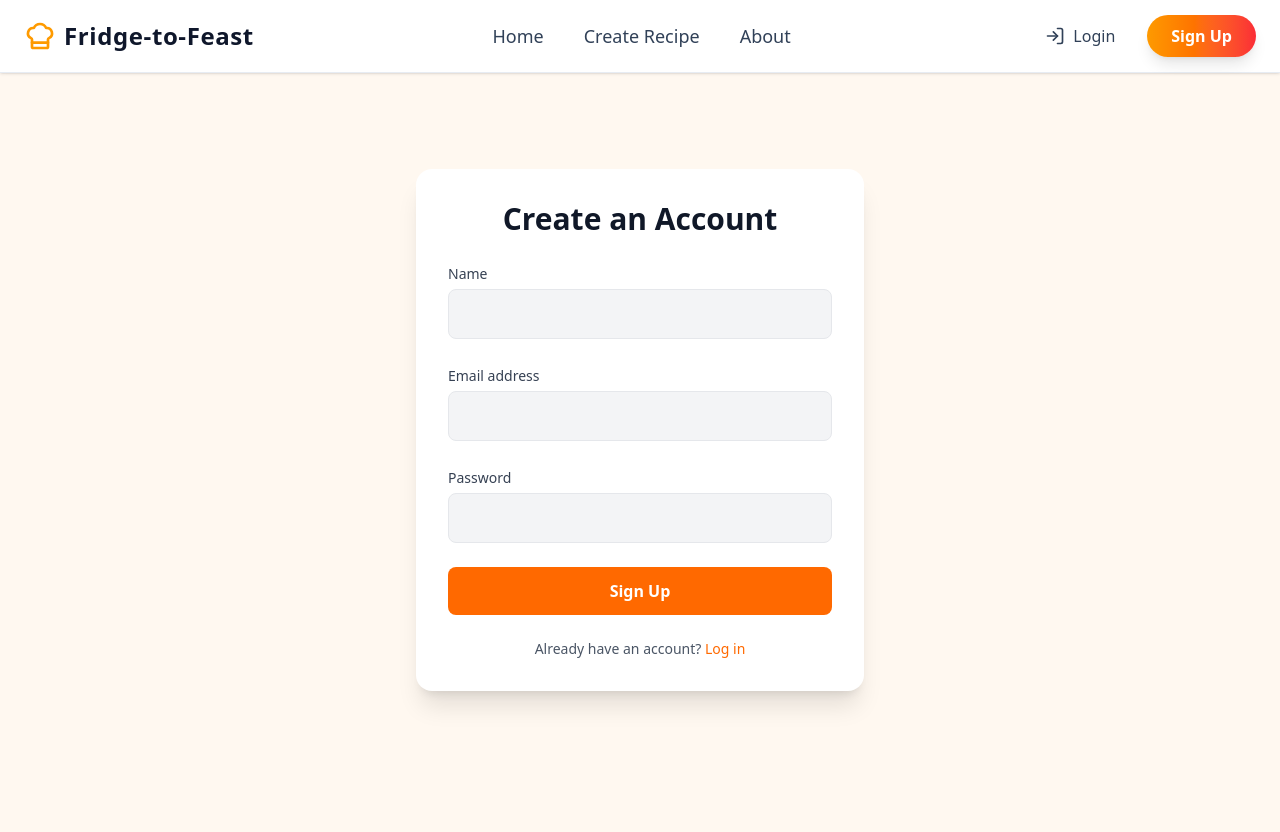
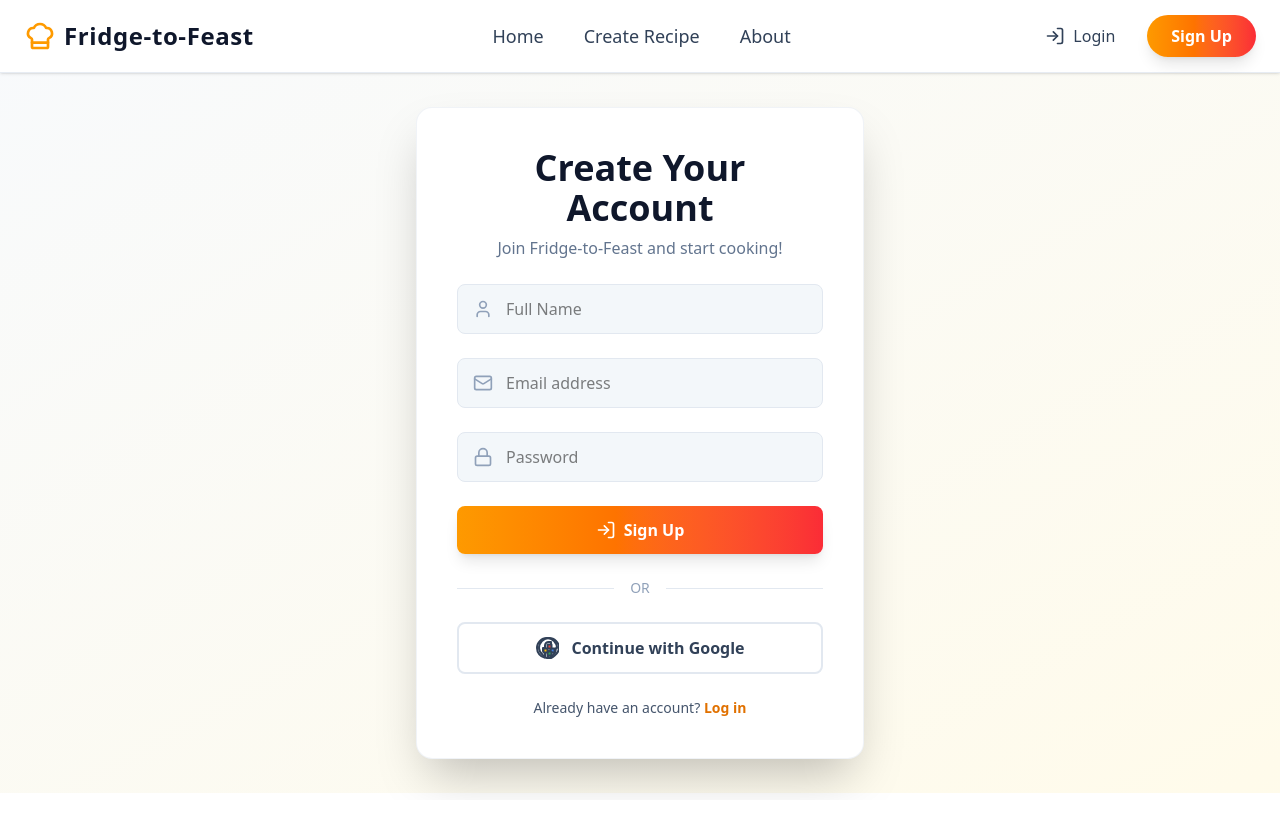
Before and after one commit to jigyash-argh/FastApi-project, a React (Vite) app in the folder fridge-to-feast/: page /signup in a window 1280 px wide. Shown: the top 832 px of the page. After the commit the page ends 800 px from the top, so only its background shows below. Built offline with nearby package versions, Linux system fonts and the light colour scheme.

Commit message:
the ui of login and signup

```diff
--- a/fridge-to-feast/src/layouts/AuthLayout.jsx
+++ b/fridge-to-feast/src/layouts/AuthLayout.jsx
@@ -1,18 +1,13 @@
 import React from 'react';
-import { Link, Navigate, Outlet } from 'react-router-dom';
-import { LogOut, PlusSquare, MessageSquare } from 'lucide-react';
+import { Link, NavLink, Navigate, Outlet } from 'react-router-dom';
+import { motion } from 'framer-motion';
+import { LogOut, PlusSquare, MessageSquare, ChefHat, FlashlightOff } from 'lucide-react';
 
-// --- SVG Icon ---
-const GiKnifeFork = (props) => (
-  <svg xmlns="http://www.w3.org/2000/svg" width="1em" height="1em" viewBox="0 0 24 24" {...props}>
-    <path fill="currentColor" d="M16 1c-2.76 0-5 2.24-5 5v17h2V6c0-1.65 1.35-3 3-3s3 1.35 3 3v16h2V6c0-2.76-2.24-5-5-5m-5 2v3h2V3zm0 5v3h2V8zm0 5v3h2v-3zm0 5v3h2v-3zM4 3v18h2V3z"></path>
-  </svg>
-);
-
-
-// --- Mock Authentication ---
+// --- Mock Authentication Hook ---
+// In a real app, this would involve context or a state management library.
 const useAuth = () => {
-  const user = { loggedIn: true, name: 'Jigyash Shukla', avatar: 'https://placehold.co/100x100/F97316/FFF8F0?text=JS' };
+  // You can toggle this to test the redirect functionality
+  const user = { loggedIn: false, name: 'Jigyash Shukla', avatar: 'https://placehold.co/100x100/F97316/FFF8F0?text=JS' };
   return user;
 };
 
@@ -23,56 +18,114 @@ const AuthLayout = () => {
     return <Navigate to="/login" />;
   }
 
+  // --- Mock Chat History Data ---
   const chatHistory = [
-    'Chicken & Rice Skillet',
-    'Spicy Egg Scramble',
-    'Quick Tomato Pasta',
+    'Spicy Chicken & Rice Skillet',
+    'Quick Tomato & Basil Pasta',
+    'Cheesy Egg Scramble Delight',
+    'Garlic Butter Shrimp',
+    'Hearty Vegetable Soup',
   ];
 
+  // --- Animation Variants for Framer Motion ---
+  const sidebarVariants = {
+    hidden: { x: -300, opacity: 0 },
+    visible: {
+      x: 0,
+      opacity: 1,
+      transition: {
+        type: "spring",
+        stiffness: 100,
+        damping: 20,
+        duration: 0.5,
+        staggerChildren: 0.1,
+        delayChildren: 0.2,
+      },
+    },
+  };
+
+  const itemVariants = {
+    hidden: { x: -20, opacity: 0 },
+    visible: { x: 0, opacity: 1, transition: { duration: 0.3 } },
+  };
+
   return (
-    <div className="flex h-screen bg-[#FFF8F0]">
-      {/* --- Sidebar --- */}
-      <aside className="w-64 flex-shrink-0 bg-white border-r border-gray-200 flex flex-col">
-        <div className="h-16 flex items-center justify-center border-b border-gray-200">
-          <Link to="/" className="flex items-center gap-2">
-            <GiKnifeFork className="text-2xl text-orange-500" />
-            <h1 className="text-xl font-bold font-display text-gray-900">
+    <div className="absolute top-20 left-0 bottom-0 right-0 flex bg-slate-50">
+      {/* --- Animated Sidebar --- */}
+      <motion.aside
+        variants={sidebarVariants}
+        initial="hidden"
+        animate="visible"
+        className="w-72 flex-shrink-0 bg-white border-r border-slate-200/80 flex flex-col shadow-lg"
+      >
+        {/* Logo */}
+        <motion.div variants={itemVariants} className="h-20 flex items-center justify-center border-b border-slate-200/80">
+          <Link to="/" className="flex items-center gap-2 group">
+            <ChefHat className="h-8 w-8 text-amber-500 transition-transform duration-500 ease-out group-hover:rotate-[360deg]" />
+            <h1 className="text-2xl font-bold font-display tracking-wide text-slate-900 group-hover:text-amber-600 transition-colors">
               Fridge-to-Feast
             </h1>
           </Link>
-        </div>
+        </motion.div>
 
-        <div className="flex-grow p-4 overflow-y-auto">
-          <button className="w-full flex items-center justify-center gap-2 bg-orange-500 text-white font-semibold py-2 px-4 rounded-lg hover:bg-orange-600 transition-all mb-6">
-            <PlusSquare size={20} />
-            New Recipe
-          </button>
+        {/* Main Sidebar Content */}
+        <div className="flex-grow p-4 overflow-y-auto custom-scrollbar min-h-0">
+          <motion.div variants={itemVariants}>
+            <Link
+              to="/create"
+              className="w-full flex items-center justify-center gap-2 bg-gradient-to-r from-amber-500 to-red-500 text-white font-bold py-3 px-4 rounded-lg hover:shadow-xl hover:shadow-red-500/30 transform hover:scale-105 transition-all mb-8 shadow-lg"
+            >
+              <PlusSquare size={20} />
+              New Recipe
+            </Link>
+          </motion.div>
 
-          <h3 className="text-sm font-semibold text-gray-500 uppercase tracking-wider mb-2">History</h3>
+          <motion.h3 variants={itemVariants} className="text-sm font-semibold text-slate-500 uppercase tracking-wider mb-3 px-2">
+            History
+          </motion.h3>
           <nav className="flex flex-col gap-1">
             {chatHistory.map((item, index) => (
-              <a key={index} href="#" className="flex items-center gap-2 p-2 rounded-md text-gray-600 hover:bg-orange-50 hover:text-orange-600 transition-colors">
-                <MessageSquare size={16} />
-                <span className="truncate">{item}</span>
-              </a>
+              <motion.div key={index} variants={itemVariants}>
+                <NavLink
+                  to={`/chat/${index}`} // Example dynamic route
+                  className={({ isActive }) =>
+                    `flex items-center gap-3 p-2.5 rounded-md text-slate-600 transition-all duration-200 ${
+                      isActive
+                        ? 'bg-amber-100/80 text-amber-700 font-semibold'
+                        : 'hover:bg-amber-100/50 hover:text-amber-600'
+                    }`
+                  }
+                >
+                  <MessageSquare size={16} className="flex-shrink-0" />
+                  <span className="truncate text-sm font-medium">{item}</span>
+                </NavLink>
+              </motion.div>
             ))}
           </nav>
         </div>
 
-        <div className="p-4 border-t border-gray-200">
+        {/* User Profile Section */}
+        <motion.div variants={itemVariants} className="p-4 border-t border-slate-200/80">
           <div className="flex items-center gap-3">
-            <img src={avatar} alt="User Avatar" className="w-10 h-10 rounded-full" />
+            <img src={avatar} alt="User Avatar" className="w-10 h-10 rounded-full border-2 border-amber-200" />
             <div className="flex-grow">
-              <p className="font-semibold text-gray-800">{name}</p>
+              <p className="font-semibold text-slate-800 text-sm">{name}</p>
+              <p className="text-xs text-slate-500">Welcome Back!</p>
             </div>
-            <button className="text-gray-500 hover:text-orange-500 transition-colors">
+            <motion.button
+              whileHover={{ scale: 1.1 }}
+              whileTap={{ scale: 0.9 }}
+              className="text-slate-500 hover:text-red-500 transition-colors p-2 rounded-full hover:bg-red-100/50"
+              aria-label="Log Out"
+            >
               <LogOut size={20} />
-            </button>
+            </motion.button>
           </div>
-        </div>
-      </aside>
+        </motion.div>
+      </motion.aside>
 
-      <main className="flex-1 overflow-y-auto">
+      {/* --- Main Content Area --- */}
+      <main className="flex-1">
         <Outlet />
       </main>
     </div>
--- a/fridge-to-feast/src/pages/LoginPage.jsx
+++ b/fridge-to-feast/src/pages/LoginPage.jsx
@@ -1,40 +1,116 @@
 import React from 'react';
 import { Link } from 'react-router-dom';
 import { motion } from 'framer-motion';
-import Navbar from '../components/Navbar';
+import { Mail, Lock, LogIn } from 'lucide-react';
+
+// A simple inline SVG for the Google icon
+const GoogleIcon = () => (
+  <svg xmlns="http://www.w3.org/2000/svg" width="24" height="24" viewBox="0 0 24 24" fill="none" stroke="currentColor" strokeWidth="2" strokeLinecap="round" strokeLinejoin="round">
+    <path d="M22 12c0-5.52-4.48-10-10-10S2 6.48 2 12c0 4.84 3.44 8.87 8 9.8V15H8v-3h2V9.5C10 7.57 11.57 6 13.5 6H16v3h-1.5c-.83 0-1.5.67-1.5 1.5V12h3l-.5 3h-2.5v6.8c4.56-.93 8-4.96 8-9.8z"/>
+    <path d="M12 22s-8-4-8-10c0-5.52 4.48-10 10-10s10 4.48 10 10c0 6-8 10-8 10z"/>
+    <g transform="translate(4,4)">
+      <path d="M11.5,8.5H15.5V12.5H11.5z" fill="#4285F4"/>
+      <path d="M8.5,11.5H12.5V15.5H8.5z" fill="#34A853"/>
+      <path d="M4.5,8.5H8.5V12.5H4.5z" fill="#FBBC05"/>
+      <path d="M8.5,4.5H12.5V8.5H8.5z" fill="#EA4335"/>
+    </g>
+  </svg>
+);
+
 
 const LoginPage = () => {
+
+  const pageVariants = {
+    hidden: { opacity: 0, y: 50 },
+    visible: {
+      opacity: 1,
+      y: 0,
+      transition: {
+        type: "spring",
+        stiffness: 100,
+        damping: 20,
+        duration: 0.8,
+        staggerChildren: 0.2,
+      },
+    },
+  };
+
+  const itemVariants = {
+    hidden: { opacity: 0, y: 20 },
+    visible: { opacity: 1, y: 0, transition: { duration: 0.5, ease: "easeOut" } },
+  };
+
   return (
-    <div className="bg-[#FFF8F0] min-h-screen">
-      <div className="flex items-center justify-center py-24 px-6">
-        <motion.div
-          initial={{ opacity: 0, y: 50 }}
-          animate={{ opacity: 1, y: 0 }}
-          transition={{ duration: 0.5 }}
-          className="w-full max-w-md p-8 space-y-6 bg-white rounded-2xl shadow-xl"
-        >
-          <h2 className="text-3xl font-bold text-center text-gray-900">Welcome Back</h2>
-          <form className="space-y-6">
-            <div>
-              <label htmlFor="email" className="text-sm font-medium text-gray-700">Email address</label>
-              <input type="email" id="email" className="mt-1 block w-full px-4 py-3 bg-gray-100 border border-gray-200 rounded-lg focus:ring-orange-500 focus:border-orange-500" />
-            </div>
-            <div>
-              <label htmlFor="password"className="text-sm font-medium text-gray-700">Password</label>
-              <input type="password" id="password" className="mt-1 block w-full px-4 py-3 bg-gray-100 border border-gray-200 rounded-lg focus:ring-orange-500 focus:border-orange-500" />
-            </div>
-            <button type="submit" className="w-full py-3 px-4 font-bold text-white bg-orange-500 rounded-lg hover:bg-orange-600 transition-all">
+    // Main container to fill the screen below the navbar
+    <div className="h-[calc(100vh-80px)] w-full flex items-center justify-center bg-gradient-to-br from-slate-50 to-amber-50 p-4">
+      <motion.div
+        variants={pageVariants}
+        initial="hidden"
+        animate="visible"
+        className="w-full max-w-md p-8 sm:p-10 space-y-6 bg-white rounded-2xl shadow-2xl border border-slate-200/50"
+      >
+        <motion.div variants={itemVariants} className="text-center">
+          <h2 className="text-3xl sm:text-4xl font-extrabold text-slate-900">Welcome Back!</h2>
+          <p className="mt-2 text-slate-500">Log in to continue your culinary journey.</p>
+        </motion.div>
+
+        <form className="space-y-6">
+          <motion.div variants={itemVariants} className="relative">
+            <label htmlFor="email" className="sr-only">Email address</label>
+            <Mail className="absolute left-4 top-1/2 -translate-y-1/2 h-5 w-5 text-slate-400" />
+            <input
+              type="email"
+              id="email"
+              placeholder="Email address"
+              className="pl-12 pr-4 py-3 block w-full bg-slate-100/80 border border-slate-200 rounded-lg focus:ring-2 focus:ring-amber-500 focus:border-amber-500 transition duration-300"
+            />
+          </motion.div>
+
+          <motion.div variants={itemVariants} className="relative">
+            <label htmlFor="password"className="sr-only">Password</label>
+            <Lock className="absolute left-4 top-1/2 -translate-y-1/2 h-5 w-5 text-slate-400" />
+            <input
+              type="password"
+              id="password"
+              placeholder="Password"
+              className="pl-12 pr-4 py-3 block w-full bg-slate-100/80 border border-slate-200 rounded-lg focus:ring-2 focus:ring-amber-500 focus:border-amber-500 transition duration-300"
+            />
+          </motion.div>
+
+          <motion.div variants={itemVariants}>
+            <button
+              type="submit"
+              className="w-full py-3 px-4 font-bold text-white bg-gradient-to-r from-amber-500 to-red-500 rounded-lg hover:shadow-xl hover:shadow-red-500/30 transform hover:scale-105 transition-all duration-300 shadow-lg flex items-center justify-center gap-2"
+            >
+              <LogIn size={20}/>
               Log In
             </button>
-             <p className="text-center text-sm text-gray-600">
-              Don't have an account?{' '}
-              <Link to="/signup" className="font-medium text-orange-500 hover:underline">
-                Sign up
-              </Link>
-            </p>
-          </form>
+          </motion.div>
+        </form>
+
+        <motion.div variants={itemVariants} className="relative flex items-center">
+          <div className="flex-grow border-t border-slate-200"></div>
+          <span className="flex-shrink mx-4 text-slate-400 text-sm">OR</span>
+          <div className="flex-grow border-t border-slate-200"></div>
         </motion.div>
-      </div>
+
+        <motion.div variants={itemVariants}>
+            <button
+                type="button"
+                className="w-full py-3 px-4 font-semibold text-slate-700 bg-white border-2 border-slate-200 rounded-lg hover:bg-slate-100/80 transition-all duration-300 flex items-center justify-center gap-3"
+            >
+                <GoogleIcon />
+                Continue with Google
+            </button>
+        </motion.div>
+
+        <motion.p variants={itemVariants} className="text-center text-sm text-slate-600">
+          Don't have an account?{' '}
+          <Link to="/signup" className="font-semibold text-amber-600 hover:underline hover:text-red-500 transition-colors">
+            Sign up for free
+          </Link>
+        </motion.p>
+      </motion.div>
     </div>
   );
 };
--- a/fridge-to-feast/src/pages/SignupPage.jsx
+++ b/fridge-to-feast/src/pages/SignupPage.jsx
@@ -1,45 +1,126 @@
 import React from 'react';
 import { Link } from 'react-router-dom';
 import { motion } from 'framer-motion';
-import Navbar from '../components/Navbar';
+import { Mail, Lock, User, LogIn } from 'lucide-react';
+
+// A simple inline SVG for the Google icon, consistent with the login page
+const GoogleIcon = () => (
+  <svg xmlns="http://www.w3.org/2000/svg" width="24" height="24" viewBox="0 0 24 24" fill="none" stroke="currentColor" strokeWidth="2" strokeLinecap="round" strokeLinejoin="round">
+    <path d="M22 12c0-5.52-4.48-10-10-10S2 6.48 2 12c0 4.84 3.44 8.87 8 9.8V15H8v-3h2V9.5C10 7.57 11.57 6 13.5 6H16v3h-1.5c-.83 0-1.5.67-1.5 1.5V12h3l-.5 3h-2.5v6.8c4.56-.93 8-4.96 8-9.8z"/>
+    <path d="M12 22s-8-4-8-10c0-5.52 4.48-10 10-10s10 4.48 10 10c0 6-8 10-8 10z"/>
+    <g transform="translate(4,4)">
+      <path d="M11.5,8.5H15.5V12.5H11.5z" fill="#4285F4"/>
+      <path d="M8.5,11.5H12.5V15.5H8.5z" fill="#34A853"/>
+      <path d="M4.5,8.5H8.5V12.5H4.5z" fill="#FBBC05"/>
+      <path d="M8.5,4.5H12.5V8.5H8.5z" fill="#EA4335"/>
+    </g>
+  </svg>
+);
 
 const SignupPage = () => {
+
+  const pageVariants = {
+    hidden: { opacity: 0, y: 50 },
+    visible: {
+      opacity: 1,
+      y: 0,
+      transition: {
+        type: "spring",
+        stiffness: 100,
+        damping: 20,
+        duration: 0.8,
+        staggerChildren: 0.15, // Slightly adjusted for more fields
+      },
+    },
+  };
+
+  const itemVariants = {
+    hidden: { opacity: 0, y: 20 },
+    visible: { opacity: 1, y: 0, transition: { duration: 0.5, ease: "easeOut" } },
+  };
+
   return (
-    <div className="bg-[#FFF8F0] min-h-screen">
+    // Main container to fill the screen below the navbar
+    <div className="h-[calc(100vh-80px)] w-full flex items-center justify-center bg-gradient-to-br from-slate-50 to-amber-50 p-4">
+      <motion.div
+        variants={pageVariants}
+        initial="hidden"
+        animate="visible"
+        className="w-full max-w-md p-8 sm:p-10 space-y-6 bg-white rounded-2xl shadow-2xl border border-slate-200/50"
+      >
+        <motion.div variants={itemVariants} className="text-center">
+          <h2 className="text-3xl sm:text-4xl font-extrabold text-slate-900">Create Your Account</h2>
+          <p className="mt-2 text-slate-500">Join Fridge-to-Feast and start cooking!</p>
+        </motion.div>
 
-      <div className="flex items-center justify-center py-24 px-6">
-        <motion.div
-          initial={{ opacity: 0, y: 50 }}
-          animate={{ opacity: 1, y: 0 }}
-          transition={{ duration: 0.5 }}
-          className="w-full max-w-md p-8 space-y-6 bg-white rounded-2xl shadow-xl"
-        >
-          <h2 className="text-3xl font-bold text-center text-gray-900">Create an Account</h2>
-          <form className="space-y-6">
-            <div>
-              <label htmlFor="name" className="text-sm font-medium text-gray-700">Name</label>
-              <input type="text" id="name" className="mt-1 block w-full px-4 py-3 bg-gray-100 border border-gray-200 rounded-lg focus:ring-orange-500 focus:border-orange-500" />
-            </div>
-            <div>
-              <label htmlFor="email" className="text-sm font-medium text-gray-700">Email address</label>
-              <input type="email" id="email" className="mt-1 block w-full px-4 py-3 bg-gray-100 border border-gray-200 rounded-lg focus:ring-orange-500 focus:border-orange-500" />
-            </div>
-            <div>
-              <label htmlFor="password"className="text-sm font-medium text-gray-700">Password</label>
-              <input type="password" id="password" className="mt-1 block w-full px-4 py-3 bg-gray-100 border border-gray-200 rounded-lg focus:ring-orange-500 focus:border-orange-500" />
-            </div>
-            <button type="submit" className="w-full py-3 px-4 font-bold text-white bg-orange-500 rounded-lg hover:bg-orange-600 transition-all">
+        <form className="space-y-6">
+          <motion.div variants={itemVariants} className="relative">
+            <label htmlFor="name" className="sr-only">Full Name</label>
+            <User className="absolute left-4 top-1/2 -translate-y-1/2 h-5 w-5 text-slate-400" />
+            <input
+              type="text"
+              id="name"
+              placeholder="Full Name"
+              className="pl-12 pr-4 py-3 block w-full bg-slate-100/80 border border-slate-200 rounded-lg focus:ring-2 focus:ring-amber-500 focus:border-amber-500 transition duration-300"
+            />
+          </motion.div>
+
+          <motion.div variants={itemVariants} className="relative">
+            <label htmlFor="email" className="sr-only">Email address</label>
+            <Mail className="absolute left-4 top-1/2 -translate-y-1/2 h-5 w-5 text-slate-400" />
+            <input
+              type="email"
+              id="email"
+              placeholder="Email address"
+              className="pl-12 pr-4 py-3 block w-full bg-slate-100/80 border border-slate-200 rounded-lg focus:ring-2 focus:ring-amber-500 focus:border-amber-500 transition duration-300"
+            />
+          </motion.div>
+
+          <motion.div variants={itemVariants} className="relative">
+            <label htmlFor="password"className="sr-only">Password</label>
+            <Lock className="absolute left-4 top-1/2 -translate-y-1/2 h-5 w-5 text-slate-400" />
+            <input
+              type="password"
+              id="password"
+              placeholder="Password"
+              className="pl-12 pr-4 py-3 block w-full bg-slate-100/80 border border-slate-200 rounded-lg focus:ring-2 focus:ring-amber-500 focus:border-amber-500 transition duration-300"
+            />
+          </motion.div>
+
+          <motion.div variants={itemVariants}>
+            <button
+              type="submit"
+              className="w-full py-3 px-4 font-bold text-white bg-gradient-to-r from-amber-500 to-red-500 rounded-lg hover:shadow-xl hover:shadow-red-500/30 transform hover:scale-105 transition-all duration-300 shadow-lg flex items-center justify-center gap-2"
+            >
+              <LogIn size={20}/>
               Sign Up
             </button>
-            <p className="text-center text-sm text-gray-600">
-              Already have an account?{' '}
-              <Link to="/login" className="font-medium text-orange-500 hover:underline">
-                Log in
-              </Link>
-            </p>
-          </form>
+          </motion.div>
+        </form>
+
+        <motion.div variants={itemVariants} className="relative flex items-center">
+          <div className="flex-grow border-t border-slate-200"></div>
+          <span className="flex-shrink mx-4 text-slate-400 text-sm">OR</span>
+          <div className="flex-grow border-t border-slate-200"></div>
         </motion.div>
-      </div>
+
+        <motion.div variants={itemVariants}>
+            <button
+                type="button"
+                className="w-full py-3 px-4 font-semibold text-slate-700 bg-white border-2 border-slate-200 rounded-lg hover:bg-slate-100/80 transition-all duration-300 flex items-center justify-center gap-3"
+            >
+                <GoogleIcon />
+                Continue with Google
+            </button>
+        </motion.div>
+
+        <motion.p variants={itemVariants} className="text-center text-sm text-slate-600">
+          Already have an account?{' '}
+          <Link to="/login" className="font-semibold text-amber-600 hover:underline hover:text-red-500 transition-colors">
+            Log in
+          </Link>
+        </motion.p>
+      </motion.div>
     </div>
   );
 };
```
